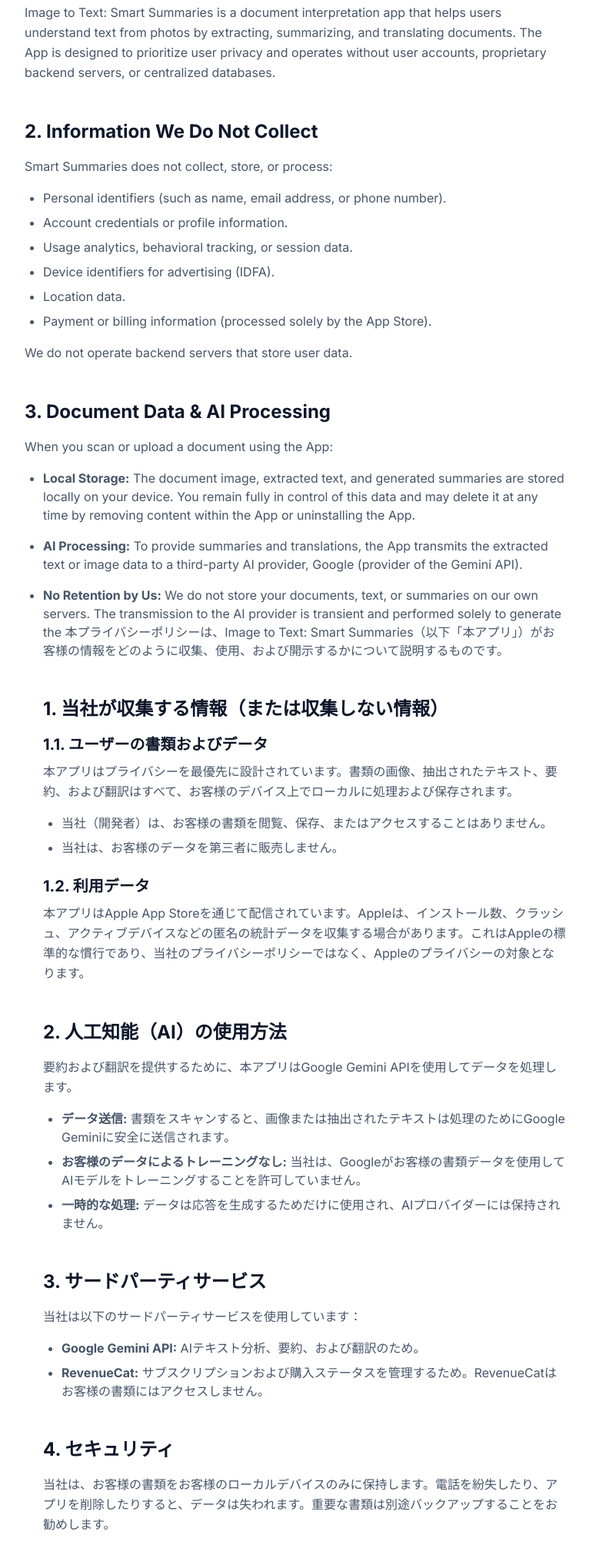
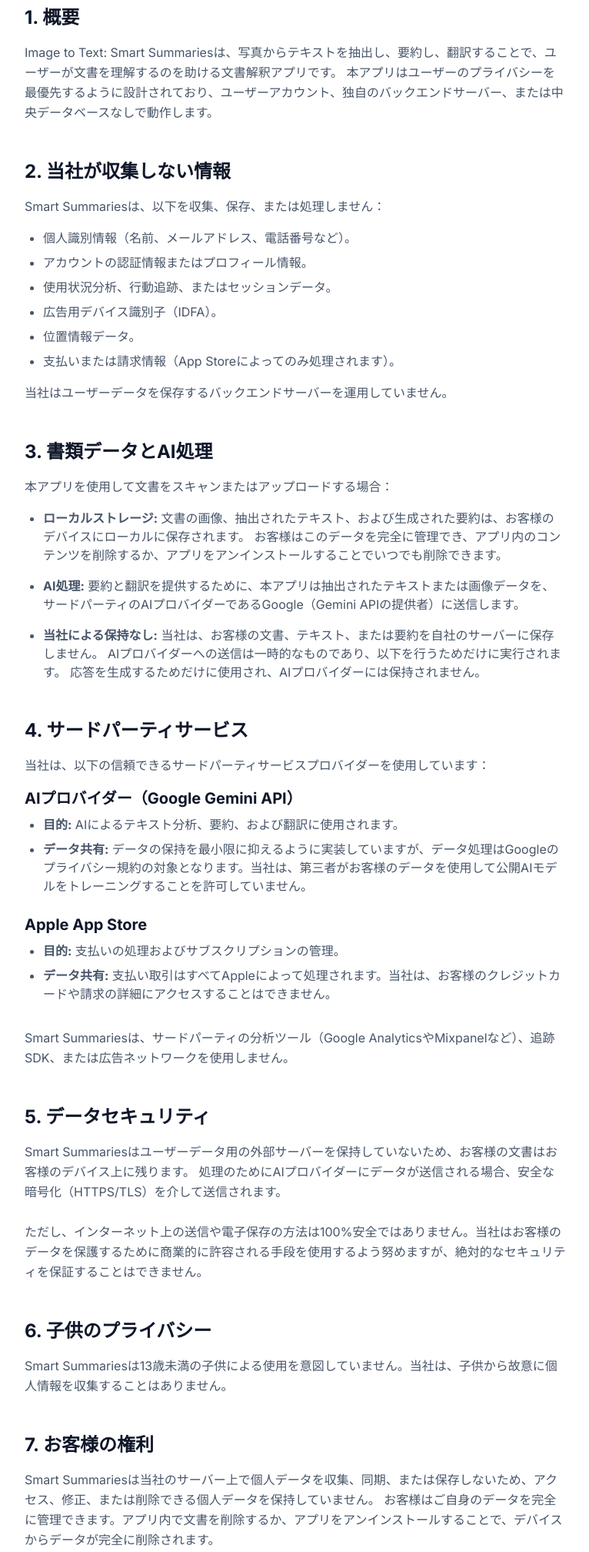
Before and after one commit to Kuziomkin/smartsummaries_landing, a plain HTML site: page ja/privacy.html in a window 1280 px wide. Shown: the part 503-2519 px from the top of the page at 77% size, without its empty margins (256-1022 px from the left). Drawn offline with nearby package versions, Linux system fonts and the light colour scheme.

Commit message:
Adjusted Japan Privacy

```diff
--- a/ja/privacy.html
+++ b/ja/privacy.html
@@ -53,119 +53,103 @@
     </header>
 
     <main class="pt-32 pb-24 max-w-3xl mx-auto px-4 sm:px-6 lg:px-8">
-        <h1 class="text-4xl font-extrabold text-slate-900 mb-2">Privacy Policy</h1>
-        <p class="text-slate-500 mb-12">Last updated: January 25, 2026</p>
+        <h1 class="text-4xl font-extrabold text-slate-900 mb-2">プライバシーポリシー</h1>
+        <p class="text-slate-500 mb-12">最終更新日: 2026年1月25日</p>
 
         <div class="prose prose-slate prose-lg max-w-none">
             <p class="text-slate-600 leading-relaxed mb-8">
-                This Privacy Policy explains how Image to Text: Smart Summaries (the “App” or "Smart Summaries"),
-                developed and operated by
-                Dzianis
-                Kuziomkin (“we”, “us”, or “our”), collects, uses, discloses, and protects information when you use the
-                App and related services.
+                本プライバシーポリシーは、Dzianis Kuziomkin（以下「当社」）が開発・運営するImage to Text: Smart Summaries（以下「本アプリ」または「Smart
+                Summaries」）が、
+                本アプリおよび関連サービスをお客様が利用する際に、どのようにお客様の情報を収集、使用、開示、保護するかについて説明するものです。
             </p>
             <p class="text-slate-600 leading-relaxed mb-8">
-                By using the App, you agree to the processing of information in accordance with this Privacy Policy. If
-                you do not agree with any part of this policy, please do not use the App.
+                本アプリを使用することにより、お客様は本プライバシーポリシーに従って情報が処理されることに同意したものとみなされます。
+                本ポリシーのいずれかの部分に同意されない場合は、本アプリを使用しないでください。
             </p>
 
-            <h2 class="text-2xl font-bold text-slate-900 mt-12 mb-4">1. Overview</h2>
+            <h2 class="text-2xl font-bold text-slate-900 mt-12 mb-4">1. 概要</h2>
             <p class="text-slate-600 leading-relaxed mb-8">
-                Image to Text: Smart Summaries is a document interpretation app that helps users understand text from
-                photos by
-                extracting, summarizing, and translating documents. The App is designed to prioritize user privacy and
-                operates without user accounts, proprietary backend servers, or centralized databases.
+                Image to Text: Smart Summariesは、写真からテキストを抽出し、要約し、翻訳することで、ユーザーが文書を理解するのを助ける文書解釈アプリです。
+                本アプリはユーザーのプライバシーを最優先するように設計されており、ユーザーアカウント、独自のバックエンドサーバー、または中央データベースなしで動作します。
             </p>
 
-            <h2 class="text-2xl font-bold text-slate-900 mt-12 mb-4">2. Information We Do Not Collect</h2>
-            <p class="text-slate-600 leading-relaxed mb-4">Smart Summaries does not collect, store, or process:</p>
+            <h2 class="text-2xl font-bold text-slate-900 mt-12 mb-4">2. 当社が収集しない情報</h2>
+            <p class="text-slate-600 leading-relaxed mb-4">Smart Summariesは、以下を収集、保存、または処理しません：</p>
             <ul class="list-disc pl-6 space-y-2 text-slate-600 mb-4">
-                <li>Personal identifiers (such as name, email address, or phone number).</li>
-                <li>Account credentials or profile information.</li>
-                <li>Usage analytics, behavioral tracking, or session data.</li>
-                <li>Device identifiers for advertising (IDFA).</li>
-                <li>Location data.</li>
-                <li>Payment or billing information (processed solely by the App Store).</li>
+                <li>個人識別情報（名前、メールアドレス、電話番号など）。</li>
+                <li>アカウントの認証情報またはプロフィール情報。</li>
+                <li>使用状況分析、行動追跡、またはセッションデータ。</li>
+                <li>広告用デバイス識別子（IDFA）。</li>
+                <li>位置情報データ。</li>
+                <li>支払いまたは請求情報（App Storeによってのみ処理されます）。</li>
             </ul>
-            <p class="text-slate-600 leading-relaxed mb-8">We do not operate backend servers that store user data.</p>
+            <p class="text-slate-600 leading-relaxed mb-8">当社はユーザーデータを保存するバックエンドサーバーを運用していません。</p>
 
-            <h2 class="text-2xl font-bold text-slate-900 mt-12 mb-4">3. Document Data & AI Processing</h2>
-            <p class="text-slate-600 leading-relaxed mb-4">When you scan or upload a document using the App:</p>
+            <h2 class="text-2xl font-bold text-slate-900 mt-12 mb-4">3. 書類データとAI処理</h2>
+            <p class="text-slate-600 leading-relaxed mb-4">本アプリを使用して文書をスキャンまたはアップロードする場合：</p>
             <ul class="list-disc pl-6 space-y-4 text-slate-600 mb-8">
                 <li>
-                    <strong>Local Storage:</strong> The document image, extracted text, and generated summaries are
-                    stored locally on your device. You remain fully in control of this data and may delete it at any
-                    time by removing content within the App or uninstalling the App.
+                    <strong>ローカルストレージ:</strong> 文書の画像、抽出されたテキスト、および生成された要約は、お客様のデバイスにローカルに保存されます。
+                    お客様はこのデータを完全に管理でき、アプリ内のコンテンツを削除するか、アプリをアンインストールすることでいつでも削除できます。
                 </li>
                 <li>
-                    <strong>AI Processing:</strong> To provide summaries and translations, the App transmits the
-                    extracted text or image data to a third-party AI provider, Google (provider of the Gemini API).
+                    <strong>AI処理:</strong> 要約と翻訳を提供するために、本アプリは抽出されたテキストまたは画像データを、
+                    サードパーティのAIプロバイダーであるGoogle（Gemini APIの提供者）に送信します。
                 </li>
                 <li>
-                    <strong>No Retention by Us:</strong> We do not store your documents, text, or summaries on our own
-                    servers. The transmission to the AI provider is transient and performed solely to generate the
-                    本プライバシーポリシーは、Image to Text: Smart Summaries（以下「本アプリ」）がお客様の情報をどのように収集、使用、および開示するかについて説明するものです。
-                    </p>
+                    <strong>当社による保持なし:</strong> 当社は、お客様の文書、テキスト、または要約を自社のサーバーに保存しません。
+                    AIプロバイダーへの送信は一時的なものであり、以下を行うためだけに実行されます。
 
-                    <h2 class="text-2xl font-bold text-slate-900 mt-12 mb-4">1. 当社が収集する情報（または収集しない情報）</h2>
-
-                    <h3 class="text-xl font-bold text-slate-900 mb-2">1.1. ユーザーの書類およびデータ</h3>
-                    <p class="text-slate-600 leading-relaxed mb-4">
-                        本アプリはプライバシーを最優先に設計されています。書類の画像、抽出されたテキスト、要約、および翻訳はすべて、お客様のデバイス上でローカルに処理および保存されます。
-                    </p>
-                    <ul class="list-disc pl-6 space-y-2 text-slate-600 mb-6">
-                        <li>当社（開発者）は、お客様の書類を閲覧、保存、またはアクセスすることはありません。</li>
-                        <li>当社は、お客様のデータを第三者に販売しません。</li>
-                    </ul>
-
-                    <h3 class="text-xl font-bold text-slate-900 mb-2">1.2. 利用データ</h3>
-                    <p class="text-slate-600 leading-relaxed mb-8">
-                        本アプリはApple App
-                        Storeを通じて配信されています。Appleは、インストール数、クラッシュ、アクティブデバイスなどの匿名の統計データを収集する場合があります。これはAppleの標準的な慣行であり、当社のプライバシーポリシーではなく、Appleのプライバシーの対象となります。
-                    </p>
-
-                    <h2 class="text-2xl font-bold text-slate-900 mt-12 mb-4">2. 人工知能（AI）の使用方法</h2>
-                    <p class="text-slate-600 leading-relaxed mb-4">
-                        要約および翻訳を提供するために、本アプリはGoogle Gemini APIを使用してデータを処理します。
-                    </p>
-                    <ul class="list-disc pl-6 space-y-2 text-slate-600 mb-8">
-                        <li><strong>データ送信:</strong> 書類をスキャンすると、画像または抽出されたテキストは処理のためにGoogle Geminiに安全に送信されます。</li>
-                        <li><strong>お客様のデータによるトレーニングなし:</strong> 当社は、Googleがお客様の書類データを使用してAIモデルをトレーニングすることを許可していません。
-                        </li>
-                        <li><strong>一時的な処理:</strong> データは応答を生成するためだけに使用され、AIプロバイダーには保持されません。</li>
-                    </ul>
-
-                    <h2 class="text-2xl font-bold text-slate-900 mt-12 mb-4">3. サードパーティサービス</h2>
-                    <p class="text-slate-600 leading-relaxed mb-4">当社は以下のサードパーティサービスを使用しています：</p>
-                    <ul class="list-disc pl-6 space-y-2 text-slate-600 mb-8">
-                        <li><strong>Google Gemini API:</strong> AIテキスト分析、要約、および翻訳のため。</li>
-                        <li><strong>RevenueCat:</strong> サブスクリプションおよび購入ステータスを管理するため。RevenueCatはお客様の書類にはアクセスしません。
+                    応答を生成するためだけに使用され、AIプロバイダーには保持されません。
                 </li>
             </ul>
 
-                    <h2 class="text-2xl font-bold text-slate-900 mt-12 mb-4">4. セキュリティ</h2>
+            <h2 class="text-2xl font-bold text-slate-900 mt-12 mb-4">4. サードパーティサービス</h2>
+            <p class="text-slate-600 leading-relaxed mb-4">当社は、以下の信頼できるサードパーティサービスプロバイダーを使用しています：</p>
+
+            <h3 class="text-xl font-bold text-slate-900 mb-2">AIプロバイダー（Google Gemini API）</h3>
+            <ul class="list-disc pl-6 space-y-2 text-slate-600 mb-6">
+                <li><strong>目的:</strong> AIによるテキスト分析、要約、および翻訳に使用されます。</li>
+                <li><strong>データ共有:</strong>
+                    データの保持を最小限に抑えるように実装していますが、データ処理はGoogleのプライバシー規約の対象となります。当社は、第三者がお客様のデータを使用して公開AIモデルをトレーニングすることを許可していません。
+                </li>
+            </ul>
+
+            <h3 class="text-xl font-bold text-slate-900 mb-2">Apple App Store</h3>
+            <ul class="list-disc pl-6 space-y-2 text-slate-600 mb-8">
+                <li><strong>目的:</strong> 支払いの処理およびサブスクリプションの管理。</li>
+                <li><strong>データ共有:</strong> 支払い取引はすべてAppleによって処理されます。当社は、お客様のクレジットカードや請求の詳細にアクセスすることはできません。</li>
+            </ul>
+            <p class="text-slate-600 leading-relaxed mb-8">Smart Summariesは、サードパーティの分析ツール（Google
+                AnalyticsやMixpanelなど）、追跡SDK、または広告ネットワークを使用しません。</p>
+
+            <h2 class="text-2xl font-bold text-slate-900 mt-12 mb-4">5. データセキュリティ</h2>
             <p class="text-slate-600 leading-relaxed mb-8">
-                        当社は、お客様の書類をお客様のローカルデバイスのみに保持します。電話を紛失したり、アプリを削除したりすると、データは失われます。重要な書類は別途バックアップすることをお勧めします。
+                Smart Summariesはユーザーデータ用の外部サーバーを保持していないため、お客様の文書はお客様のデバイス上に残ります。
+                処理のためにAIプロバイダーにデータが送信される場合、安全な暗号化（HTTPS/TLS）を介して送信されます。<br><br>
+                ただし、インターネット上の送信や電子保存の方法は100%安全ではありません。当社はお客様のデータを保護するために商業的に許容される手段を使用するよう努めますが、絶対的なセキュリティを保証することはできません。
             </p>
 
-                    <h2 class="text-2xl font-bold text-slate-900 mt-12 mb-4">5. 子供のプライバシー</h2>
+            <h2 class="text-2xl font-bold text-slate-900 mt-12 mb-4">6. 子供のプライバシー</h2>
             <p class="text-slate-600 leading-relaxed mb-8">
-                        本アプリは13歳未満の子供を対象としておらず、子供から故意に個人情報を収集することはありません。
-                    </p>
-
-                    <h2 class="text-2xl font-bold text-slate-900 mt-12 mb-4">6. 本プライバシーポリシーの変更</h2>
-                    <p class="text-slate-600 leading-relaxed mb-8">
-                        当社は、プライバシーポリシーを随時更新する場合があります。本書類の冒頭にある「最終更新日」の日付を確認することをお勧めします。
+                Smart Summariesは13歳未満の子供による使用を意図していません。当社は、子供から故意に個人情報を収集することはありません。
             </p>
 
             <h2 class="text-2xl font-bold text-slate-900 mt-12 mb-4">7. お客様の権利</h2>
             <p class="text-slate-600 leading-relaxed mb-8">
-                        当社はお客様のデータを当社のサーバーに保存しないため、当社がお客様に代わってデータの削除や閲覧を行うことはできません。お客様は、アプリ内の項目を削除するか、アプリ自体をアンインストールすることで、ご自身のデータを完全に管理できます。
+                Smart Summariesは当社のサーバー上で個人データを収集、同期、または保存しないため、アクセス、修正、または削除できる個人データを保持していません。
+                お客様はご自身のデータを完全に管理できます。アプリ内で文書を削除するか、アプリをアンインストールすることで、デバイスからデータが完全に削除されます。
             </p>
 
-                    <h2 class="text-2xl font-bold text-slate-900 mt-12 mb-4">8. お問い合わせ</h2>
+            <h2 class="text-2xl font-bold text-slate-900 mt-12 mb-4">8. 本プライバシーポリシーの変更</h2>
+            <p class="text-slate-600 leading-relaxed mb-8">
+                当社は、アプリの変更や法的要件を反映するために、本プライバシーポリシーを更新する場合があります。
+                更新があった場合は、このページに更新された「最終更新日」とともに掲載されます。変更後にアプリを継続して使用することは、更新されたポリシーに同意したものとみなされます。
+            </p>
+
+            <h2 class="text-2xl font-bold text-slate-900 mt-12 mb-4">9. お問い合わせ</h2>
             <p class="text-slate-600 leading-relaxed">
-                        本プライバシーポリシーについてご質問がある場合は、以下までお問い合わせください：
+                本プライバシーポリシーについてご質問やご不明な点がございましたら、以下までお問い合わせください：
             </p>
             <div class="mt-4 p-6 bg-slate-50 rounded-2xl border border-slate-200">
                 <p class="mb-2"><strong>Email:</strong> <a href="mailto:support@smartsummaries.app"
```
Lines whose indentation alone changed are shown as unchanged.
